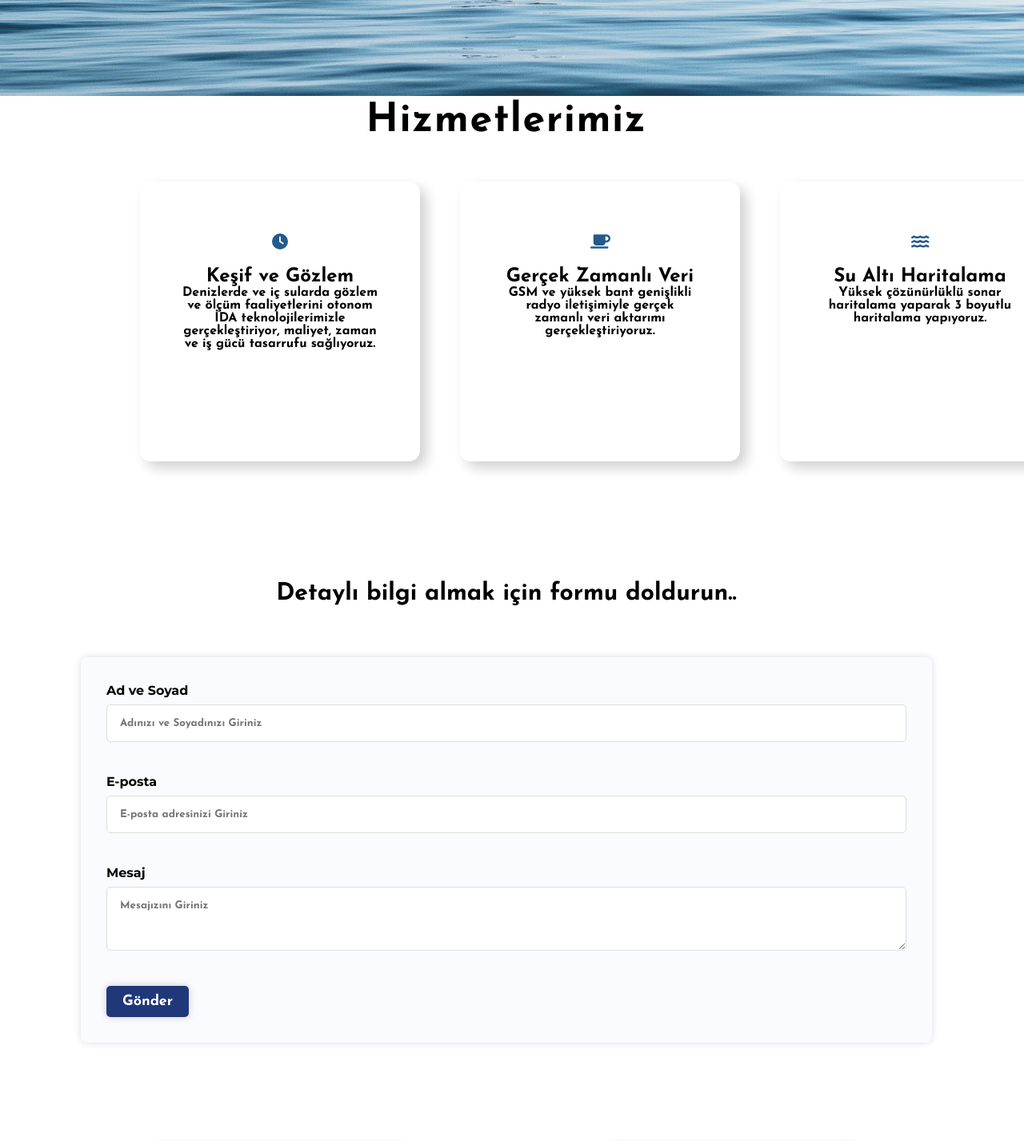
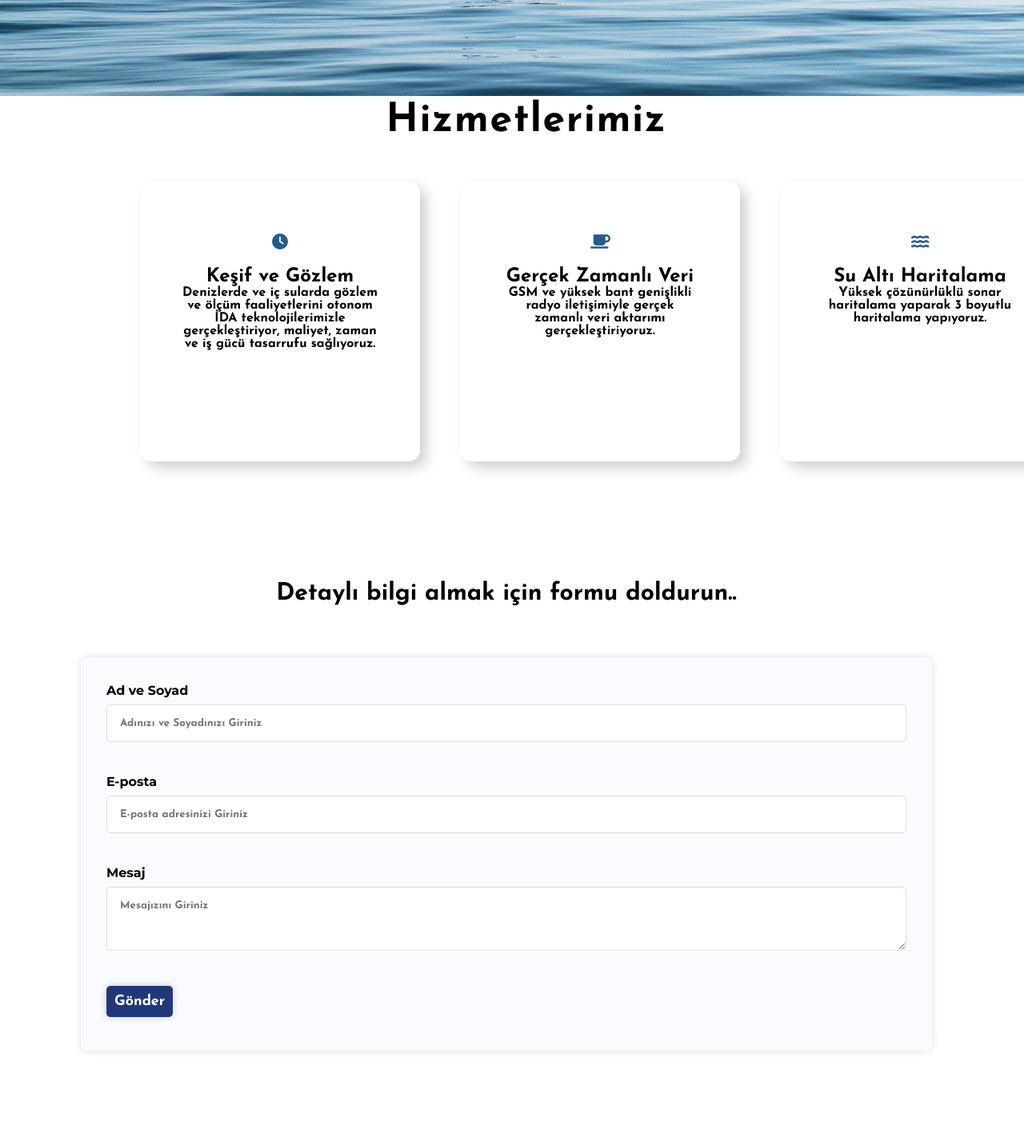
Before and after one commit to FezariTech/web, a React (Create React App) app: page / in a window 1280 px wide. Shown: the part 680-2107 px from the top of the page at 80% size. Built offline with nearby package versions, Linux system fonts and the light colour scheme.

Commit message:
26.05.2 update

```diff
--- a/src/components/Navbar.jsx
+++ b/src/components/Navbar.jsx
@@ -17,7 +17,7 @@ function Navbar() {
     <ul className={isOpen ? "nav-links open" : "nav-links"} id="menu">
       <li><a href="#about">Hakkımızda</a></li>
       <li><a href="#services">Neler Yapıyoruz?</a></li>
-      <li><a href="#team">Bize Katılmak İster misiniz?</a></li>
+      <li><a href="#open-positions">Bize Katılmak İster misiniz?</a></li>
       <li><a href="#contact">İletişim</a></li>
       <li>
         <div className="social-media">
--- a/src/styles/boxes.css
+++ b/src/styles/boxes.css
@@ -1,7 +1,8 @@
 
  h5 {
     margin-top: 150px;
-    margin-left: 150px;
+    margin-left: 0px;
+    font-size: 50px;
     text-align: center;
     color: var(--primary-color);;
     letter-spacing: 1.5px;
@@ -9,7 +10,7 @@
 
   h1 {
     margin-top: 50px;
-    margin-left: 0px;
+    margin-left: 50px;
     font-size: 50px;
     text-align: center;
     color: var(--primary-color);
@@ -86,13 +87,11 @@
     .box {
       width: 200px;
       height: 200px;
-      ;
       padding: 10px;
       background-size: contain;
       display: block;
       margin: 50px auto;
       align-items: start;
-
     }
   }
   @keyframes slideInFromRight {
--- a/src/styles/form.css
+++ b/src/styles/form.css
@@ -84,9 +84,10 @@ form {
     display: flex;
     box-shadow: 0 0 10px #ccc;
     border-radius: 5px;
-    padding: 10px 20px;
+    padding: 10px 10px;
     cursor: pointer;
     margin-top: 10px;
+    margin-bottom: 10px;
   }
 
   form button[type="submit"]:hover {
```
Also changed, not shown: 11 other files (tests, documents, lock files or other folders).
